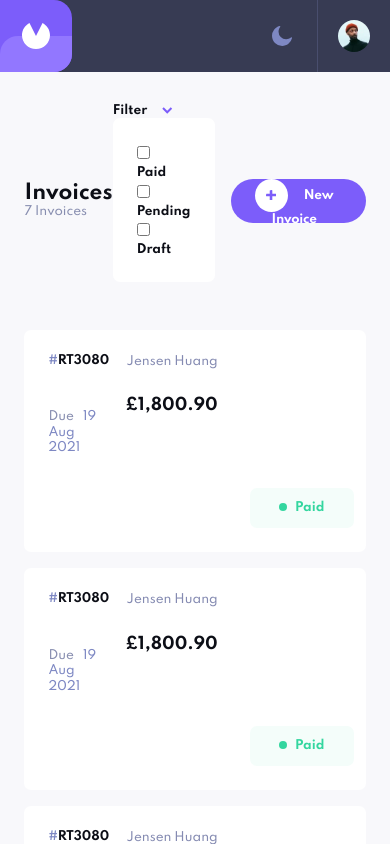
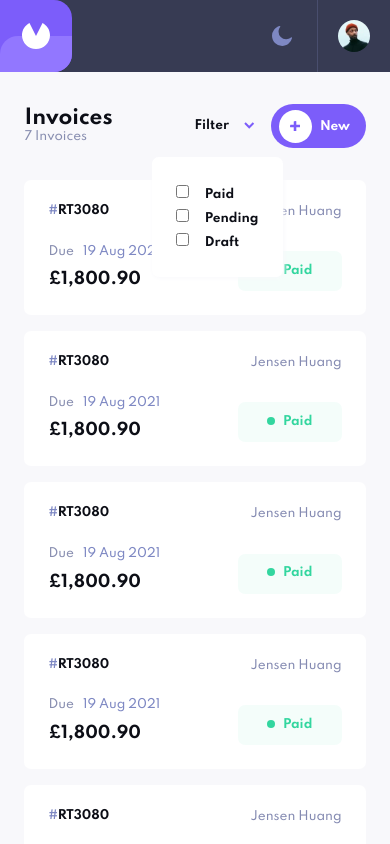
Before and after one commit to androgitai/invoice-app, a React (Create React App) app: page /invoices in a window 390 px wide. Both pictures are taken after a click on the element "Filter". Shown: the top 844 px of the page. Built offline with nearby package versions, Linux system fonts and the light colour scheme.

Commit message:
responsiveness refactor

```diff
--- a/src/components/UI/Elements/Button.module.css
+++ b/src/components/UI/Elements/Button.module.css
@@ -7,14 +7,14 @@
   line-height: 15px;
   letter-spacing: -0.25px;
   text-align: center;
-  padding: 1rem 1rem;
+  padding: 1rem 1.5rem;
   transition: all 200ms ease-in;
   cursor: pointer;
 }
 
 .primary-img img {
   display: inline;
-  margin: 0 1rem 0 0;
+  margin: 0 0.5rem 0 0;
   padding: 11px;
   border-radius: 100%;
   background-color: #fff;
@@ -28,6 +28,10 @@
 }
 .primary-img:hover {
   background-color: var(--button-primary-bg-hover);
+}
+
+.primary-img span {
+  display: none;
 }
 
 .primary {
@@ -73,3 +77,9 @@
   justify-self: end;
   padding-right: 0.5rem;
 }
+
+@media screen and (min-width: 768px) {
+  .primary-img span {
+    display: inline;
+  }
+}
--- a/src/components/UI/Layout/Card.module.css
+++ b/src/components/UI/Layout/Card.module.css
@@ -8,11 +8,11 @@
 
 .grid-invoiceList {
   display: grid;
-  gap: 1rem;
   grid-template-columns: repeat(2, 1fr);
   grid-template-areas:
     'a  b'
-    'c  d';
+    'c  e'
+    'd  e';
 }
 
 .grid-invoiceDetails {
@@ -64,3 +64,70 @@
 .itemsListBottom > * {
   color: #ffffff;
 }
+
+.confirmModal {
+  position: absolute;
+  left: 50vw;
+  top: 50vh;
+  z-index: 100;
+  transform: translate(-50%, -50%);
+  min-width: 327px;
+  max-width: 480px;
+  min-height: 220px;
+  max-height: 250px;
+  display: flex;
+  flex-direction: column;
+  align-items: flex-start;
+  justify-content: space-evenly;
+}
+
+.confirmModal div {
+  align-self: flex-end;
+}
+
+.confirmModal button {
+  margin-right: 0.5rem;
+}
+
+.filterCard {
+  position: absolute;
+  top: 120%;
+  left: -25%;
+  display: flex;
+  flex-direction: column;
+  animation: filter 200ms ease-in forwards;
+}
+
+.filterCard h4 {
+  display: inline-block;
+  margin-left: 1rem;
+}
+.filterCard li:hover {
+  color: var(--primary-color-100);
+}
+
+@keyframes filter {
+  0% {
+    opacity: 0;
+  }
+
+  100% {
+    opacity: 1;
+  }
+}
+
+@media screen and (min-width: 768px) {
+  .grid-invoiceList {
+    gap: 1rem;
+    grid-template-columns: repeat(6, auto);
+    grid-template-areas: 'a  c  b  d  e  f';
+  }
+  .grid-invoiceDetails {
+    grid-template-columns: repeat(5, 1fr);
+    grid-template-areas:
+      'a  a  a  b  b'
+      'c  e  e  f  f'
+      'd  e  e  f  f'
+      'g  g  g  g  g';
+  }
+}
```
